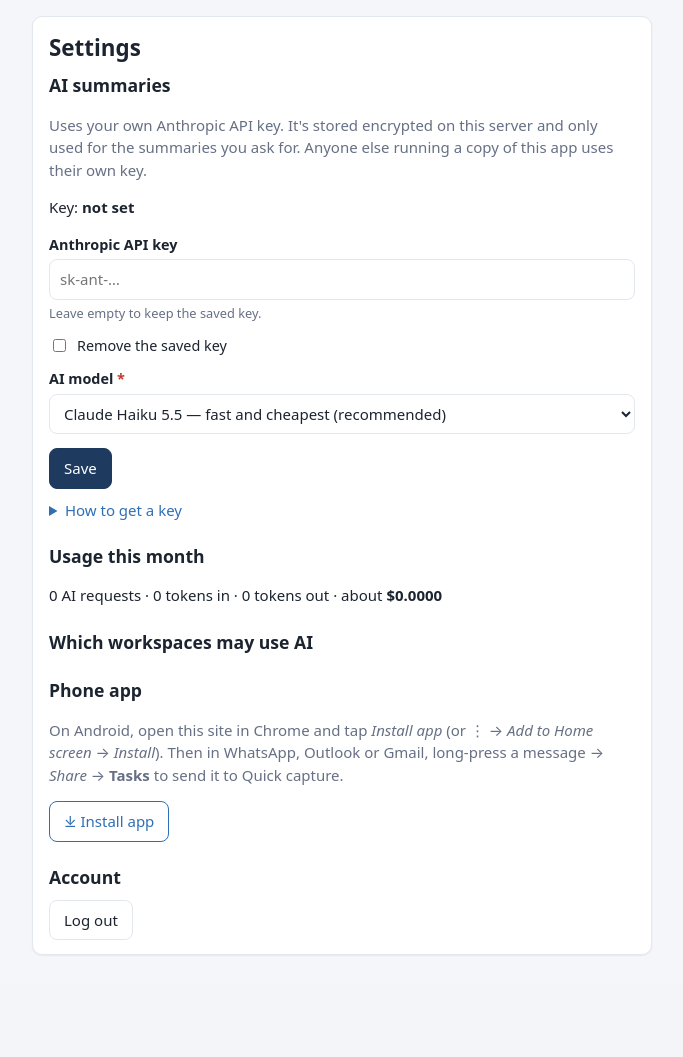
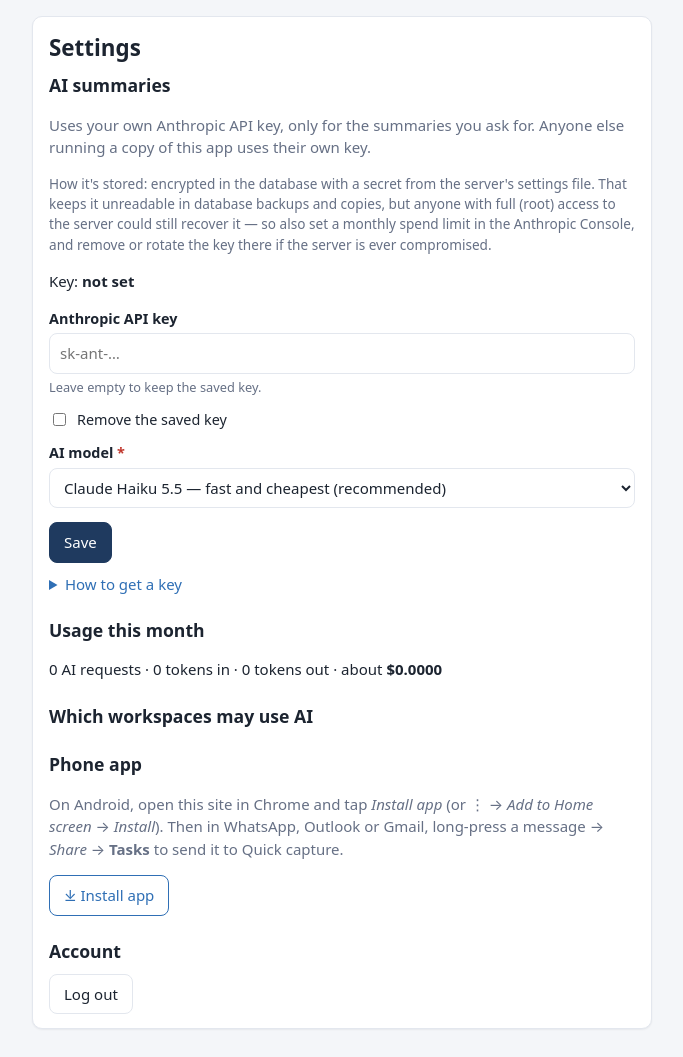
Before and after one commit to HishamHikami/task-manager, a Django app: page /settings/ in a window 1280 px wide. Shown: the part 62-1119 px from the top of the page, without its empty margins (298-981 px from the left). Before the commit the page ends 1017 px from the top, so only its background shows below. Run offline with Django 5.2, Linux system fonts and the light colour scheme; the visitor is signed in with stand-in values (Sample User, id 1); data comes from the database, SQL or seed files in the repository; data that the repository does not hold is empty; parts of the project's set-up code (start-up, migrations or seed data) failed here and were passed over.

Commit message:
Settings: explain what the key encryption does and doesn't protect against
Co-Authored-By: Claude Opus 5.5 <noreply@anthropic.com>
Claude-Session: https://claude.ai/code/session_014MM9GwUu696HYyb9XR35za

```diff
--- a/tracker/static/tracker/app.css
+++ b/tracker/static/tracker/app.css
@@ -323,3 +323,4 @@ fieldset.choose legend { font-weight: 600; font-size: .9rem; margin-bottom: 6px;
 .help-box ol { padding-left: 20px; }
 .mt { margin-top: 22px; }
 .plainlist { padding-left: 18px; }
+.small { font-size: .85rem; }
--- a/tracker/templates/tracker/settings.html
+++ b/tracker/templates/tracker/settings.html
@@ -5,7 +5,8 @@
   <h1>Settings</h1>
 
   <h2>AI summaries</h2>
-  <p class="muted">Uses your own Anthropic API key. It's stored encrypted on this server and only used for the summaries you ask for. Anyone else running a copy of this app uses their own key.</p>
+  <p class="muted">Uses your own Anthropic API key, only for the summaries you ask for. Anyone else running a copy of this app uses their own key.</p>
+  <p class="muted small">How it's stored: encrypted in the database with a secret from the server's settings file. That keeps it unreadable in database backups and copies, but anyone with full (root) access to the server could still recover it — so also set a monthly spend limit in the Anthropic Console, and remove or rotate the key there if the server is ever compromised.</p>
   <p>Key: {% if s.has_api_key %}<strong>saved</strong> <span class="muted">({{ s.anthropic_key_hint }})</span>{% else %}<strong>not set</strong>{% endif %}</p>
   <form method="post">
     {% csrf_token %}
```
